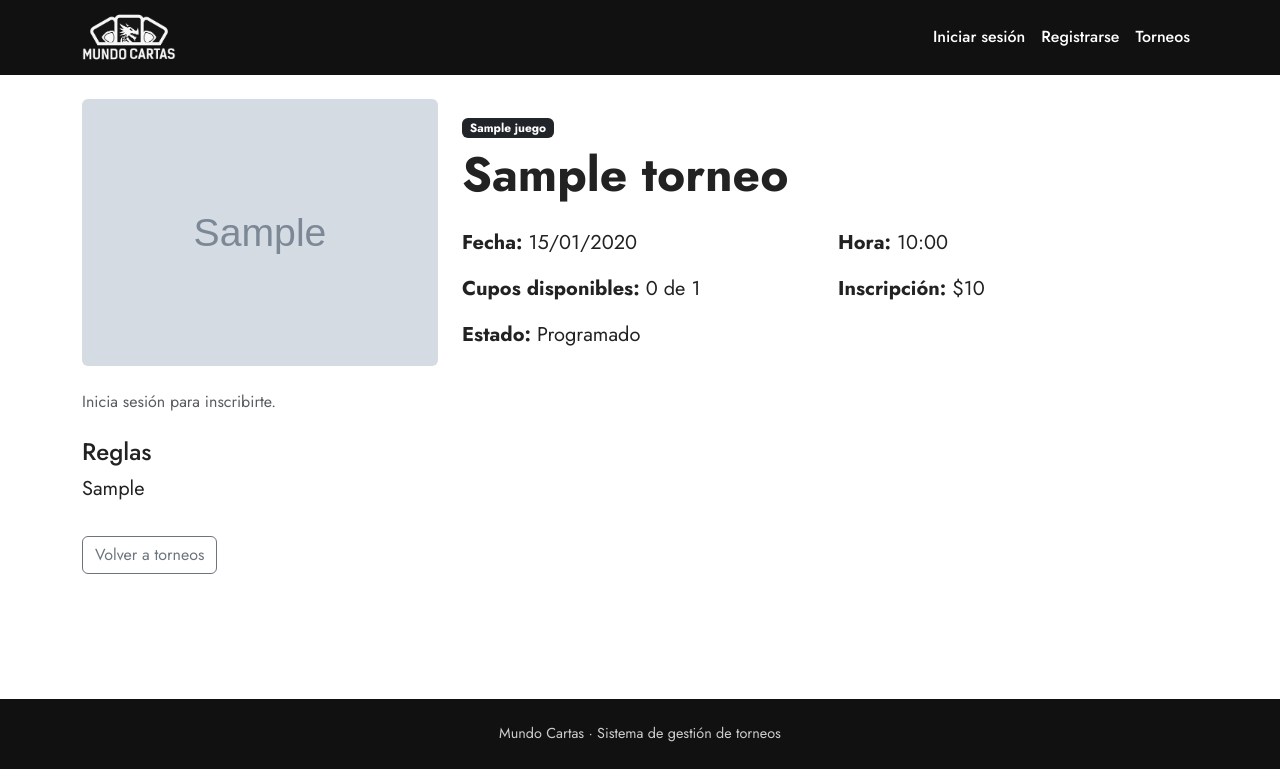
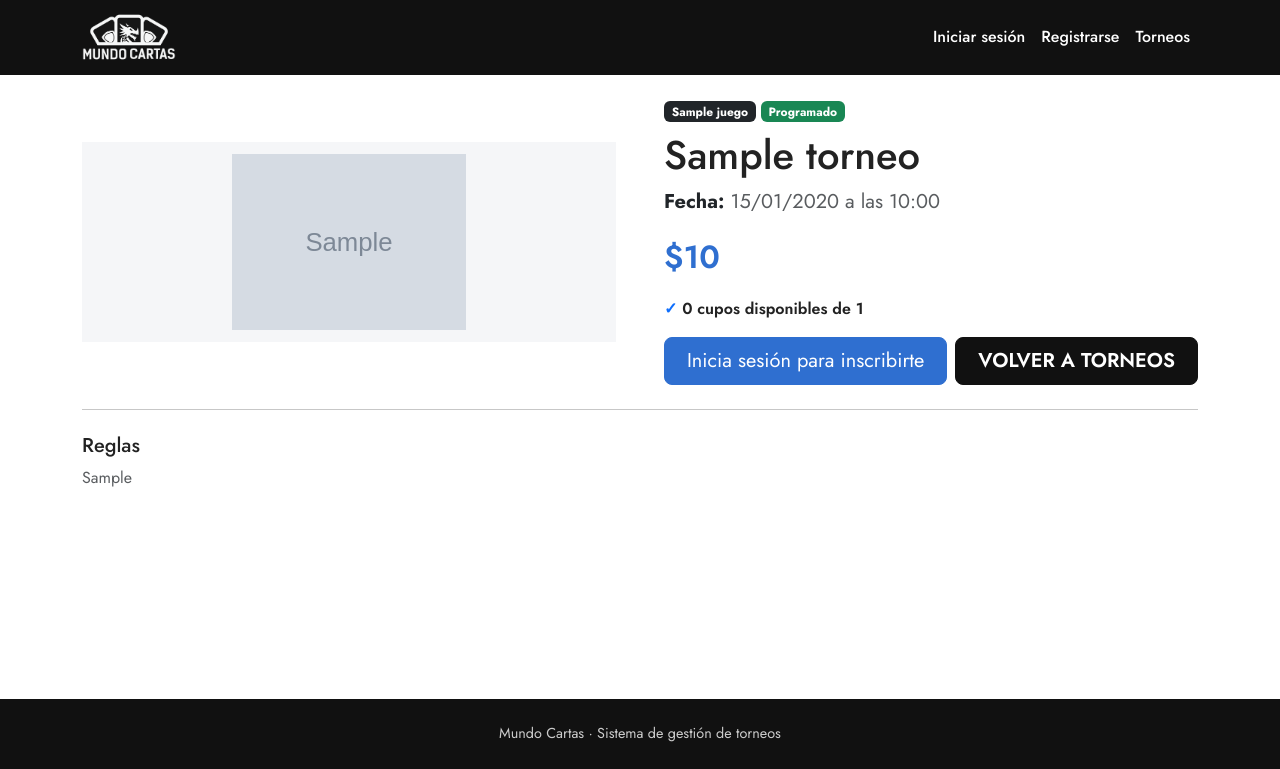
Before and after one commit to juuzou-prx/prototipo-mundocartas, a Django app: page /torneos/1/ in a window 1280 px wide. Shown: the part 31-800 px from the top of the page. Run offline with Django 5.2, Linux system fonts and the light colour scheme; tables that the repository leaves empty hold one stand-in row (values such as "Sample post"); grey boxes marked "Sample" are stand-in pictures.

Commit message:
style: rediseña el detalle del torneo con imagen, precio destacado y botones

```diff
--- a/static/css/estilos.css
+++ b/static/css/estilos.css
@@ -108,3 +108,27 @@ a {
   top: 0.75rem;
   left: 0.75rem;
 }
+.titulo-torneo {
+  font-size: 2.5rem;
+  font-weight: 500;
+}
+
+.precio-torneo {
+  color: var(--mc-azul);
+  font-size: 2rem;
+  font-weight: 600;
+}
+
+.btn-negro {
+  background-color: var(--mc-negro);
+  border-color: var(--mc-negro);
+  color: #ffffff;
+  font-weight: 600;
+  text-transform: uppercase;
+}
+
+.btn-negro:hover {
+  background-color: #333333;
+  border-color: #333333;
+  color: #ffffff;
+}
--- a/torneos/templates/torneos/torneo/detalle.html
+++ b/torneos/templates/torneos/torneo/detalle.html
@@ -1,51 +1,63 @@
 {% extends "base.html" %}
 {% block title %}{{ torneo.nombre }}{% endblock %}
+
 {% block content %}
-<div class="row align-items-center mb-4">
+<div class="row g-5 align-items-center">
+  <div class="col-md-6">
+    <div class="tarjeta-img tarjeta-img-grande">
       {% if torneo.juego.imagen %}
-  <div class="col-md-4 mb-3 mb-md-0">
-    <img src="{{ torneo.juego.imagen.url }}" class="img-fluid rounded" alt="{{ torneo.juego.nombre }}">
-  </div>
+      <img src="{{ torneo.juego.imagen.url }}" alt="{{ torneo.juego.nombre }}">
+      {% else %}
+      <span>{{ torneo.juego.nombre }}</span>
       {% endif %}
-
-  <div class="{% if torneo.juego.imagen %}col-md-8{% else %}col-12{% endif %}">
-    <span class="badge bg-dark mb-2">{{ torneo.juego.nombre }}</span>
-    <h1 class="display-5 fw-bold">{{ torneo.nombre }}</h1>
-
-    <div class="row g-3 mt-2 fs-5">
-      <div class="col-6"><strong>Fecha:</strong> {{ torneo.fecha|date:"d/m/Y" }}</div>
-      <div class="col-6"><strong>Hora:</strong> {{ torneo.hora|time:"H:i" }}</div>
-      <div class="col-6"><strong>Cupos disponibles:</strong> {{ cupos }} de {{ torneo.cupo_maximo }}</div>
-      <div class="col-6"><strong>Inscripción:</strong> ${{ torneo.costo }}</div>
-      <div class="col-12"><strong>Estado:</strong> {{ torneo.get_estado_display }}</div>
-    </div>
     </div>
   </div>
 
-<div class="mb-4">
+  <div class="col-md-6">
+    <p class="mb-2">
+      <span class="badge bg-dark">{{ torneo.juego.nombre }}</span>
+      {% if torneo.estado == 'cancelado' %}<span class="badge bg-danger">Cancelado</span>
+      {% elif torneo.estado == 'finalizado' %}<span class="badge bg-secondary">Finalizado</span>
+      {% else %}<span class="badge bg-success">Programado</span>{% endif %}
+    </p>
+    <h1 class="titulo-torneo">{{ torneo.nombre }}</h1>
+    <p class="text-muted fs-5 mb-0">
+      <strong class="text-dark">Fecha:</strong> {{ torneo.fecha|date:"d/m/Y" }} a las {{ torneo.hora|time:"H:i" }}
+    </p>
+
+    <p class="precio-torneo my-3">{% if torneo.costo %}${{ torneo.costo }}{% else %}Gratis{% endif %}</p>
+
+    <p class="fw-semibold">
+      <span class="text-primary">&#10003;</span> {{ cupos }} cupos disponibles de {{ torneo.cupo_maximo }}
+    </p>
+
+    <div class="d-flex flex-wrap gap-2 align-items-stretch">
       {% if user.is_authenticated %}
         {% if inscrito %}
-      <span class="badge bg-success fs-6">Ya estás inscrito</span>
+        <span class="badge bg-success fs-6 align-self-center">Ya estás inscrito</span>
         {% elif cupos <= 0 %}
-      <span class="badge bg-danger fs-6">Cupo lleno</span>
+        <span class="badge bg-danger fs-6 align-self-center">Cupo lleno</span>
         {% elif torneo.estado == 'programado' %}
-      <form method="post" action="{% url 'inscribirse' torneo.pk %}">
+        <form method="post" action="{% url 'inscribirse' torneo.pk %}" class="flex-fill">
           {% csrf_token %}
-        <button type="submit" class="btn btn-success btn-lg">Inscribirme</button>
+          <button type="submit" class="btn btn-primary btn-lg w-100">Inscribirme</button>
         </form>
         {% endif %}
       {% else %}
-    <p class="text-muted">Inicia sesión para inscribirte.</p>
+        <a href="{% url 'iniciar_sesion' %}" class="btn btn-primary btn-lg flex-fill">Inicia sesión para inscribirte</a>
+      {% endif %}
+      <a href="{% url 'torneo_lista' %}" class="btn btn-negro btn-lg flex-fill">Volver a torneos</a>
+    </div>
+
+    {% if user.is_staff %}
+    <div class="mt-3">
+      <a href="{% url 'lista_inscritos' torneo.pk %}" class="btn btn-outline-primary">Ver inscritos y pagos</a>
+    </div>
     {% endif %}
   </div>
+</div>
 
-<h2 class="h4">Reglas</h2>
-<p class="fs-5">{{ torneo.reglas|default:"Sin reglas especificadas."|linebreaksbr }}</p>
-
-<a href="{% url 'torneo_lista' %}" class="btn btn-outline-secondary mt-3">Volver a torneos</a>
-{% if user.is_staff %}
-  <a href="{% url 'lista_inscritos' torneo.pk %}" class="btn btn-outline-primary mt-3 ms-2">
-    Ver inscritos y pagos
-  </a>
-{% endif %}
+<hr class="my-4">
+<h2 class="h5">Reglas</h2>
+<p class="text-muted">{{ torneo.reglas|default:"Sin reglas especificadas."|linebreaksbr }}</p>
 {% endblock %}
```
Lines whose indentation alone changed are shown as unchanged.
